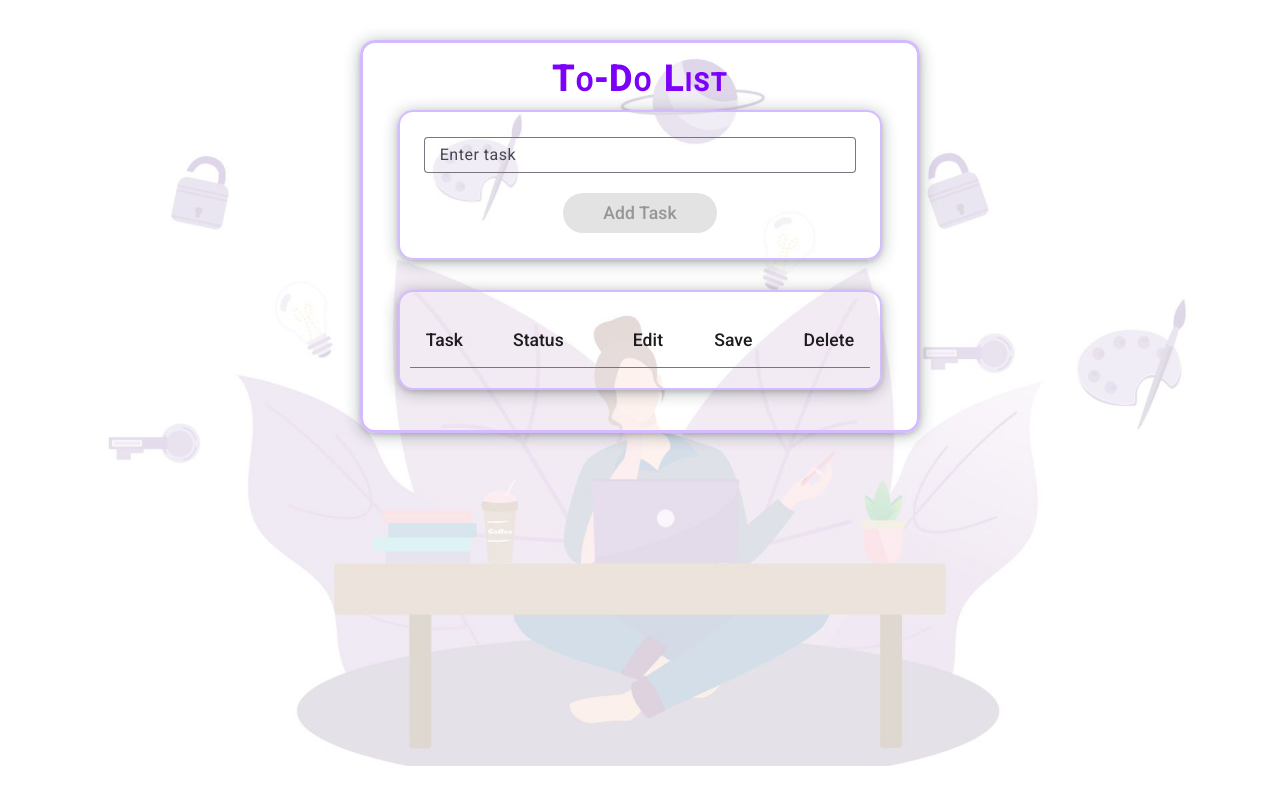
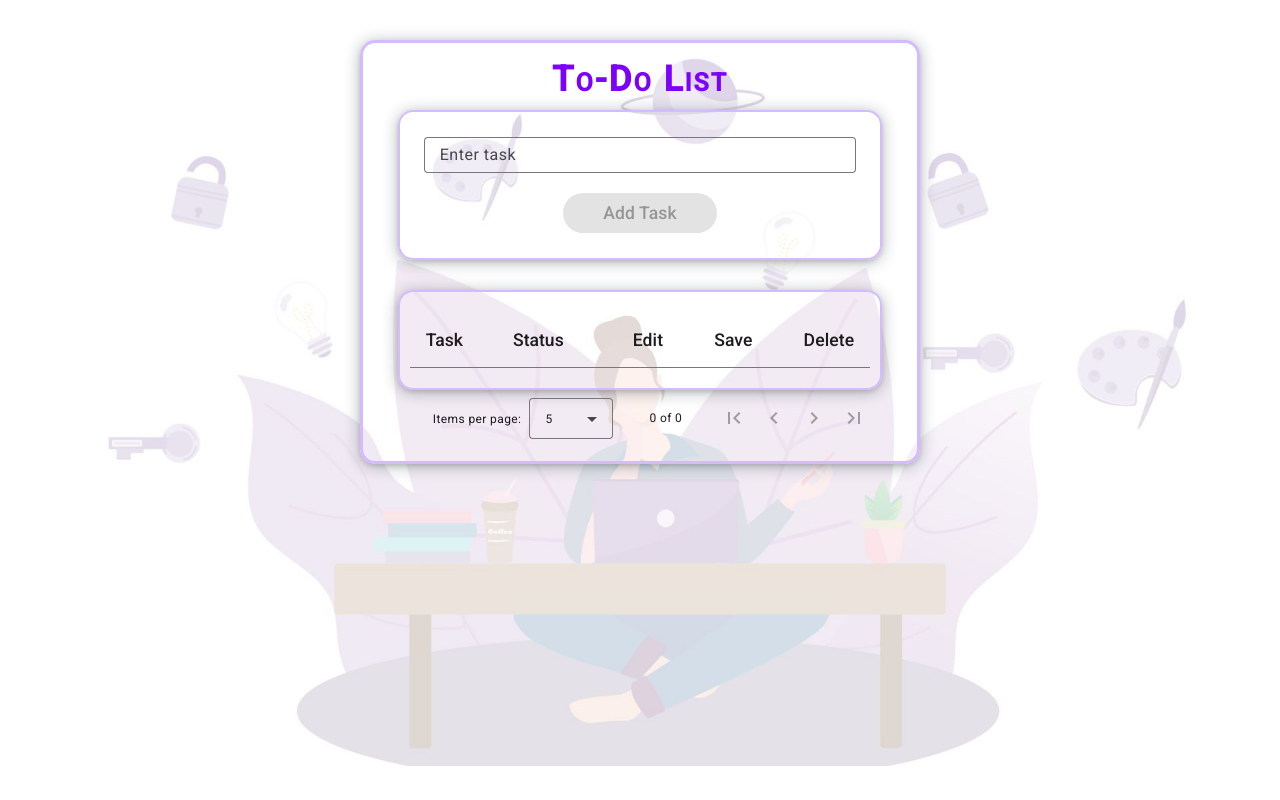
Before and after one commit to kseniia-chepur/todo-app-angular, an Angular app: page / in a window 1280 px wide. Built offline with nearby package versions, Linux system fonts and the light colour scheme.

Commit message:
implement task pagination

```diff
--- a/src/app/todolist/todolist.component.html
+++ b/src/app/todolist/todolist.component.html
@@ -32,7 +32,6 @@
     class="mat-elevatask table"
     [dataSource]="dataSource"
     matSort
-    (matSortChange)="announceSortChange($event)"
   >
     <ng-container matColumnDef="description">
       <th
@@ -136,4 +135,11 @@
     <tr mat-header-row *matHeaderRowDef="displayedColumns"></tr>
     <tr mat-row *matRowDef="let row; columns: displayedColumns;"></tr>
   </table>
+
+  <mat-paginator [pageSizeOptions]="[5, 10]"
+                 showFirstLastButtons
+                 aria-label="Select page of periodic elements"
+                 class="task-paginator"
+                 >
+  </mat-paginator>
 </div>
--- a/src/app/todolist/todolist.component.scss
+++ b/src/app/todolist/todolist.component.scss
@@ -10,7 +10,7 @@
 
 .container {
   margin: 5vh auto;
-  padding: 15px 35px 40px;
+  padding: 15px 35px;
   box-shadow: $box-shadow;
   border-radius: $border-r;
   border: 3px solid mat.get-theme-color(styles.$default-theme, primary, 80);
@@ -89,3 +89,7 @@
 .mat-mdc-raised-button.delete-button {
   color: mat.get-theme-color(styles.$default-theme, primary, 30);
 }
+
+.task-paginator {
+  background: transparent;
+}
--- a/src/app/todolist/todolist.component.ts
+++ b/src/app/todolist/todolist.component.ts
@@ -7,8 +7,8 @@ import { MatFormFieldModule } from '@angular/material/form-field';
 import { MatInputModule } from '@angular/material/input';
 import { MatButtonModule } from '@angular/material/button';
 import { Task } from '../interface/task';
-import { LiveAnnouncer } from '@angular/cdk/a11y';
 import { MatSort, Sort, MatSortModule } from '@angular/material/sort';
+import { MatPaginator, MatPaginatorModule } from '@angular/material/paginator';
 
 @Component({
   selector: 'app-todolist',
@@ -22,6 +22,7 @@ import { MatSort, Sort, MatSortModule } from '@angular/material/sort';
     MatButtonModule,
     FormsModule,
     MatSortModule,
+    MatPaginatorModule,
   ],
   templateUrl: './todolist.component.html',
   styleUrl: './todolist.component.scss',
@@ -36,12 +37,13 @@ export class TodolistComponent implements OnInit {
     'Delete',
   ];
   dataSource: MatTableDataSource<Task>;
-  private _liveAnnouncer = inject(LiveAnnouncer);
 
   @ViewChild(MatSort) sort: MatSort;
+  @ViewChild(MatPaginator) paginator: MatPaginator;
 
   ngAfterViewInit() {
     this.dataSource.sort = this.sort;
+    this.dataSource.paginator = this.paginator;
   }
 
   ngOnInit(): void {
@@ -97,12 +99,4 @@ export class TodolistComponent implements OnInit {
     this.dataSource._updateChangeSubscription();
     this.storeInLocalStorage();
   }
-
-  announceSortChange(sortState: Sort) {
-    if (sortState.direction) {
-      this._liveAnnouncer.announce(`Sorted ${sortState.direction}ending`);
-    } else {
-      this._liveAnnouncer.announce('Sorting cleared');
-    }
-  }
 }
```
